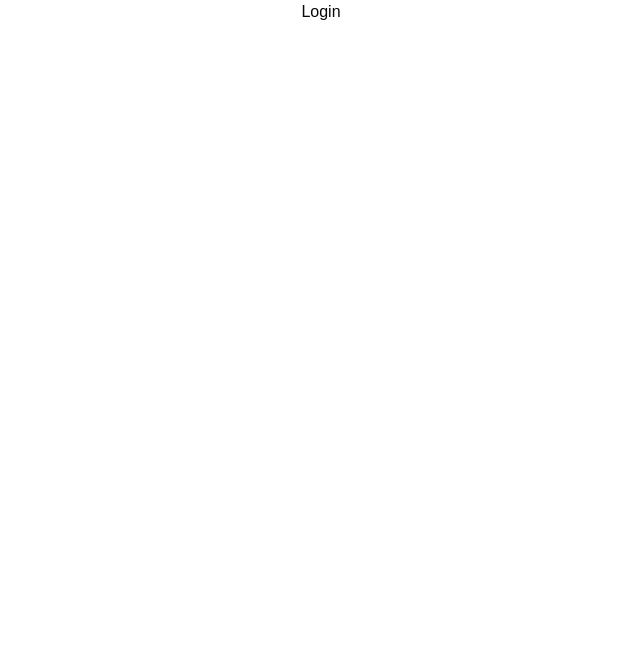
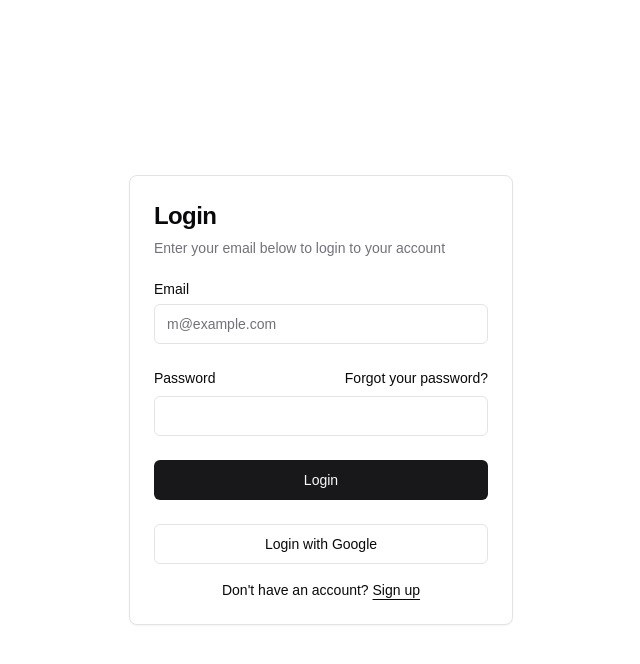
Before and after one commit to paul1029-ife/Scoolr, a Next.js app: page /auth/login in a window 1280 px wide. Shown: the top 664 px of the page, without its empty margins (319-959 px from the left). Built offline with nearby package versions, Linux system fonts and the light colour scheme.

Commit message:
add Login Form component.

```diff
--- a/app/auth/login/page.tsx
+++ b/app/auth/login/page.tsx
@@ -1,12 +1,11 @@
-import Link from "next/link";
-import React from "react";
+import { LoginForm } from "@/components/login-form";
 
-const LoginPage = () => {
+export default function Page() {
   return (
-    <div className="flex items-center justify-center w-full">
-      <Link href="/dashboard">Login</Link>
+    <div className="flex min-h-svh w-full items-center justify-center p-6 md:p-10">
+      <div className="w-full max-w-sm">
+        <LoginForm />
+      </div>
     </div>
   );
-};
-
-export default LoginPage;
+}
--- /dev/null
+++ b/components/login-form.tsx
@@ -0,0 +1,68 @@
+import { cn } from "@/lib/utils"
+import { Button } from "@/components/ui/button"
+import {
+  Card,
+  CardContent,
+  CardDescription,
+  CardHeader,
+  CardTitle,
+} from "@/components/ui/card"
+import { Input } from "@/components/ui/input"
+import { Label } from "@/components/ui/label"
+
+export function LoginForm({
+  className,
+  ...props
+}: React.ComponentPropsWithoutRef<"div">) {
+  return (
+    <div className={cn("flex flex-col gap-6", className)} {...props}>
+      <Card>
+        <CardHeader>
+          <CardTitle className="text-2xl">Login</CardTitle>
+          <CardDescription>
+            Enter your email below to login to your account
+          </CardDescription>
+        </CardHeader>
+        <CardContent>
+          <form>
+            <div className="flex flex-col gap-6">
+              <div className="grid gap-2">
+                <Label htmlFor="email">Email</Label>
+                <Input
+                  id="email"
+                  type="email"
+                  placeholder="m@example.com"
+                  required
+                />
+              </div>
+              <div className="grid gap-2">
+                <div className="flex items-center">
+                  <Label htmlFor="password">Password</Label>
+                  <a
+                    href="#"
+                    className="ml-auto inline-block text-sm underline-offset-4 hover:underline"
+                  >
+                    Forgot your password?
+                  </a>
+                </div>
+                <Input id="password" type="password" required />
+              </div>
+              <Button type="submit" className="w-full">
+                Login
+              </Button>
+              <Button variant="outline" className="w-full">
+                Login with Google
+              </Button>
+            </div>
+            <div className="mt-4 text-center text-sm">
+              Don&apos;t have an account?{" "}
+              <a href="#" className="underline underline-offset-4">
+                Sign up
+              </a>
+            </div>
+          </form>
+        </CardContent>
+      </Card>
+    </div>
+  )
+}
```
